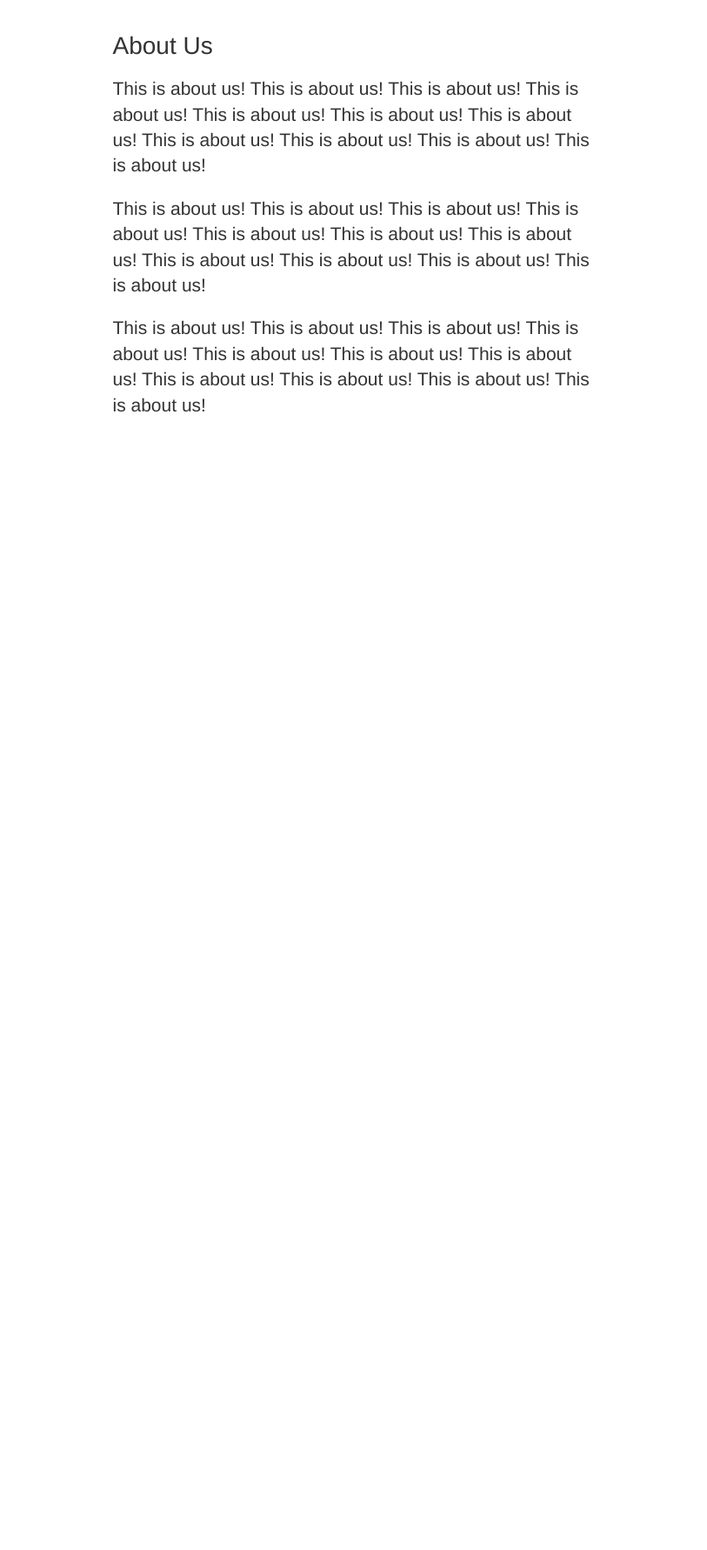
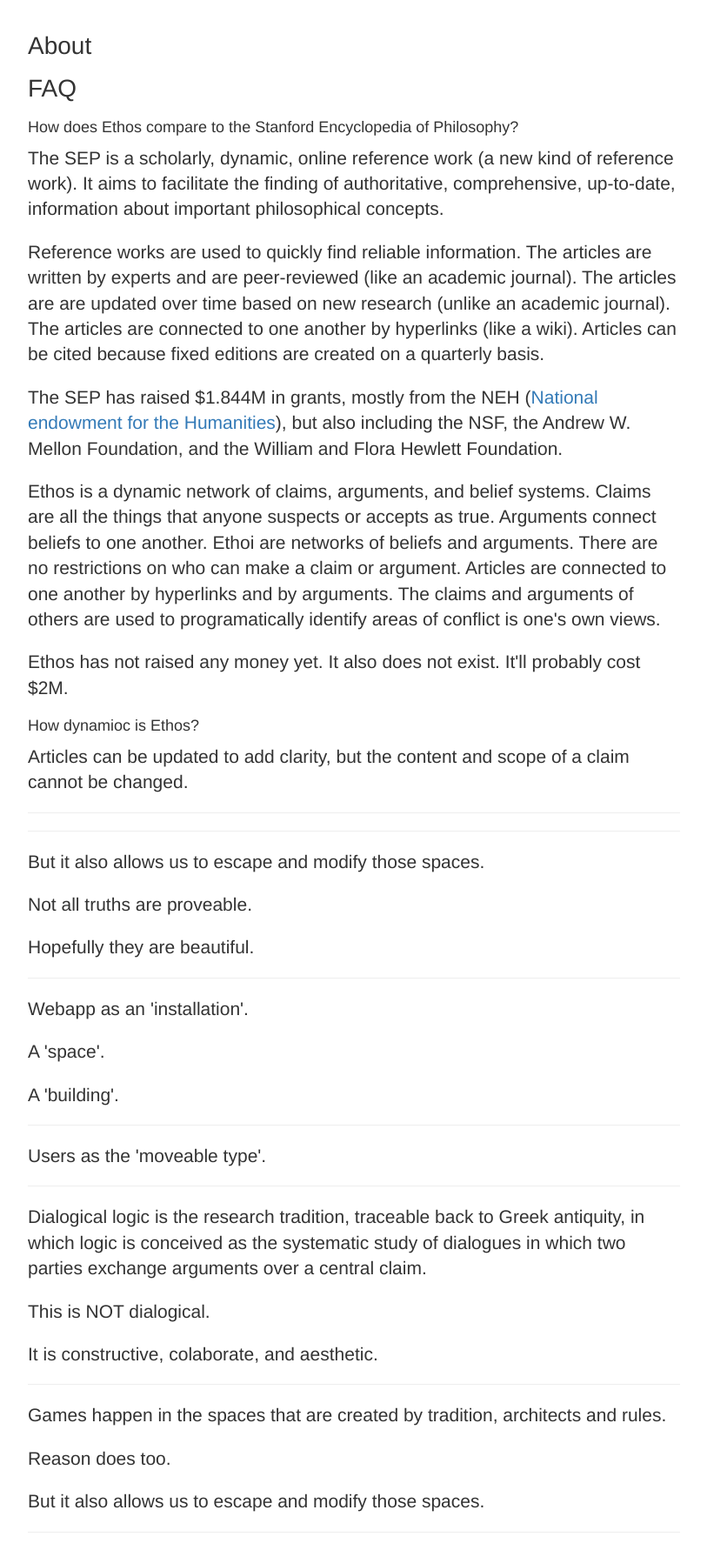
Before and after one commit to clark-bristol/ethos, a Django app: template templates/about.html in a window 1280 px wide. Shown: the part 51-1833 px from the top of the page at 87% size, without its empty margins (233-1046 px from the left). Before the commit the page ends 525 px from the top, so only its background shows below. Run offline with Django 3.2, Linux system fonts and the light colour scheme; the template is opened without the code that fills it, so the values that code supplies are empty; some libraries are stand-ins or nearby versions.

Commit message:
misc + updated About page including notes on SEP

```diff
--- a/claims/views.py
+++ b/claims/views.py
@@ -5,6 +5,7 @@ from django.conf import settings
 from django.contrib.auth.models import User
 # EXPERIMENT W/ NEO4J
 from py2neo import authenticate, Graph, Node
+
 
 def addClaim(request):
 	title = "Make a Claim"
@@ -36,7 +37,7 @@ def addClaim(request):
 		to_email = ["clarkbristol@gmail.com"]
 		contact_message = """
 			%s: %s
-			""" % (form_name,form_content)
+			""" % (form_name, form_content)
 		send_mail(subject,
 			contact_message,
 			from_email,
@@ -58,6 +59,7 @@ def addClaim(request):
 
 	return render(request, "forms.html", context)
 
+
 def viewClaim(request, claim_id):
 	try:
 		c = Claim.objects.get(pk=claim_id)
@@ -71,7 +73,7 @@ from django.views.generic.list import ListView
 from claims.models import Claim
 
 class ClaimListView(ListView):
-    model = Claim
+	model = Claim
 
 def get_context_data(self, **kwargs):
     context = super(ClaimListView, self).get_context_data(**kwargs)
--- a/posit/urls.py
+++ b/posit/urls.py
@@ -18,7 +18,6 @@ from django.conf.urls import url, include
 from django.conf.urls.static import static
 from django.contrib import admin
 from claims.views import ClaimListView
-from claims.views import ClaimListView
 import userProfiles.regbackend
 
 urlpatterns = [
--- a/templates/about.html
+++ b/templates/about.html
@@ -2,11 +2,40 @@
 
 {% block content %}
 	<div class="row">
-		<div class="col-sm-6 col-sm-offset-3">
-			<h1>About Us</h1>
-			<p class="lead">This is about us! This is about us! This is about us! This is about us! This is about us! This is about us! This is about us! This is about us! This is about us! This is about us! This is about us!</p>
-			<p class="lead">This is about us! This is about us! This is about us! This is about us! This is about us! This is about us! This is about us! This is about us! This is about us! This is about us! This is about us!</p>
-			<p class="lead">This is about us! This is about us! This is about us! This is about us! This is about us! This is about us! This is about us! This is about us! This is about us! This is about us! This is about us!</p>
+		<div class="col-sm-8 col-sm-offset-2">
+            <h1>About</h1>
+            <h1>FAQ</h1>
+            <h4>How does Ethos compare to the Stanford Encyclopedia of Philosophy?</h4>
+            <p class="lead">The SEP is a scholarly, dynamic, online reference work (a new kind of reference work). It aims to facilitate the finding of authoritative, comprehensive, up-to-date, information about important philosophical concepts.
+            </p>
+            <p class="lead">Reference works are used to quickly find reliable information. The articles are written by experts and are peer-reviewed (like an academic journal). The articles are are updated over time based on new research (unlike an academic journal). The articles are connected to one another by hyperlinks (like a wiki). Articles can be cited because fixed editions are created on a quarterly basis.</p>
+            <p class="lead">The SEP has raised $1.844M in grants, mostly from the NEH (<a href="http://www.neh.gov">National endowment for the Humanities</a>), but also including the NSF, the Andrew W. Mellon Foundation, and the William and Flora Hewlett Foundation.</p>
+            <p class="lead">Ethos is a dynamic network of claims, arguments, and belief systems. Claims are all the things that anyone suspects or accepts as true. Arguments connect beliefs to one another. Ethoi are networks of beliefs and arguments. There are no restrictions on who can make a claim or argument. Articles are connected to one another by hyperlinks and by arguments. The claims and arguments of others are used to programatically identify areas of conflict is one's own views.</p>
+            <p class="lead">Ethos has not raised any money yet. It also does not exist. It'll probably cost $2M.</p>
+            <h4>How dynamioc is Ethos?</h4>
+            <p class="lead">Articles can be updated to add clarity, but the content and scope of a claim cannot be changed.</p>
+
+            <hr class="dark">
+
+            <hr class="dark">
+            <p class="lead">But it also allows us to escape and modify those spaces.</p>
+			<p class="lead">Not all truths are proveable.</p>
+            <p class="lead">Hopefully they are beautiful.</p>
+            <hr class="dark">
+            <p class="lead">Webapp as an 'installation'.</p>
+            <p class="lead">A 'space'.</p>
+            <p class="lead">A 'building'.</p>
+            <hr class="dark">
+            <p class="lead">Users as the 'moveable type'.</p>
+            <hr class="dark">
+            <p class="lead">Dialogical logic is the research tradition, traceable back to Greek antiquity, in which logic is conceived as the systematic study of dialogues in which two parties exchange arguments over a central claim.</p>
+            <p class="lead">This is NOT dialogical.</p>
+            <p class="lead">It is constructive, colaborate, and aesthetic.</p>
+            <hr class="dark">
+            <p class="lead">Games happen in the spaces that are created by tradition, architects and rules.</p>
+            <p class="lead">Reason does too.</p>
+            <p class="lead">But it also allows us to escape and modify those spaces.</p>
+            <hr class="dark">
 		</div>
 	</div>
 {% endblock %}
```
Also changed, not shown: claims/admin.py (+6 -4 lines), claims/forms.py (+4 -3 lines), claims/models.py (+11 -10 lines), posit/views.py (+10 -7 lines), static_in_pro/our_static/css/custom.css (line endings or trailing spaces), static_in_pro/our_static/js/base.js (line endings or trailing spaces), templates/head_css.html (line endings or trailing spaces), 9 other files.
